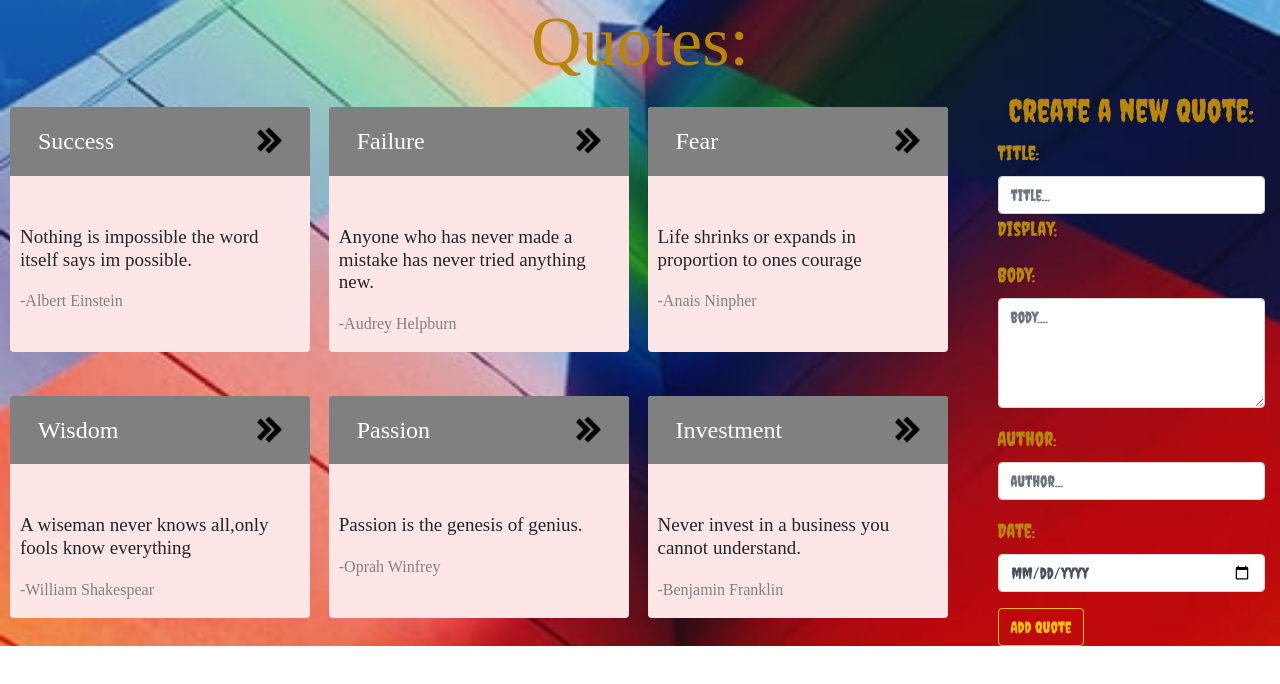
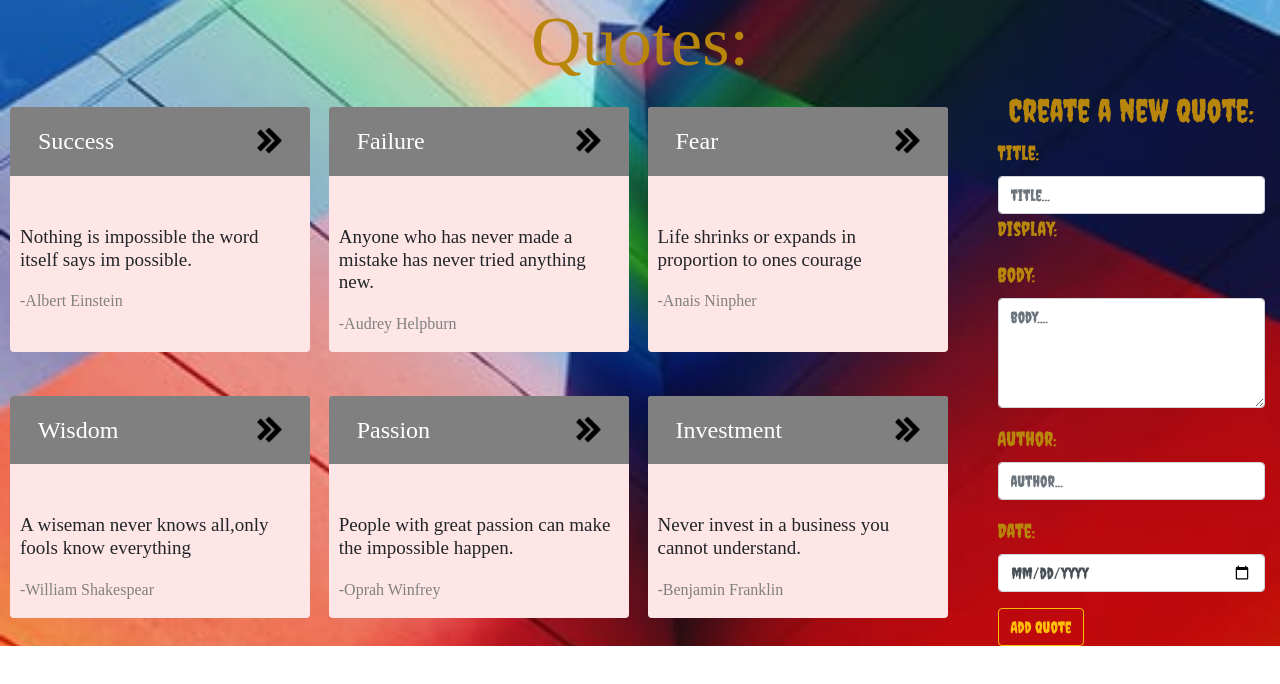
Before and after one commit to Cliffochieng/Quote-App, an Angular app: page / in a window 1280 px wide. Shown: the top 684 px of the page. Built offline with nearby package versions, Linux system fonts and the light colour scheme.

Commit message:
add passion quote

```diff
--- a/src/app/quote/quote.component.ts
+++ b/src/app/quote/quote.component.ts
@@ -13,7 +13,7 @@ export class QuoteComponent implements OnInit {
   new Quote('Failure ', "Anyone who has never made a mistake has never tried anything new.", 'Audrey Helpburn', new Date(2020, 9 - 1, 27),0,0),
   new Quote('Fear', 'Life shrinks or expands in proportion to ones courage', 'Anais Ninpher', new Date(2020, 9 - 1, 27),0,0),
   new Quote('Wisdom', 'A wiseman never knows all,only fools know everything', 'William Shakespear', new Date(2020, 8 - 1, 27),0,0),
-  new Quote('Passion ', 'Passion is the genesis of genius.', 'Oprah Winfrey', new Date(2020, 9 - 1, 27),0,0),
+  new Quote('Passion ', 'People with great passion can make the impossible happen.', 'Oprah Winfrey', new Date(2020, 9 - 1, 27),0,0),
   new Quote('Investment ', 'Never invest in a business you cannot understand.', 'Benjamin Franklin', new Date(2020, 9 - 1, 27),0,0)
 ];
 toggleDetails(index) {
```
